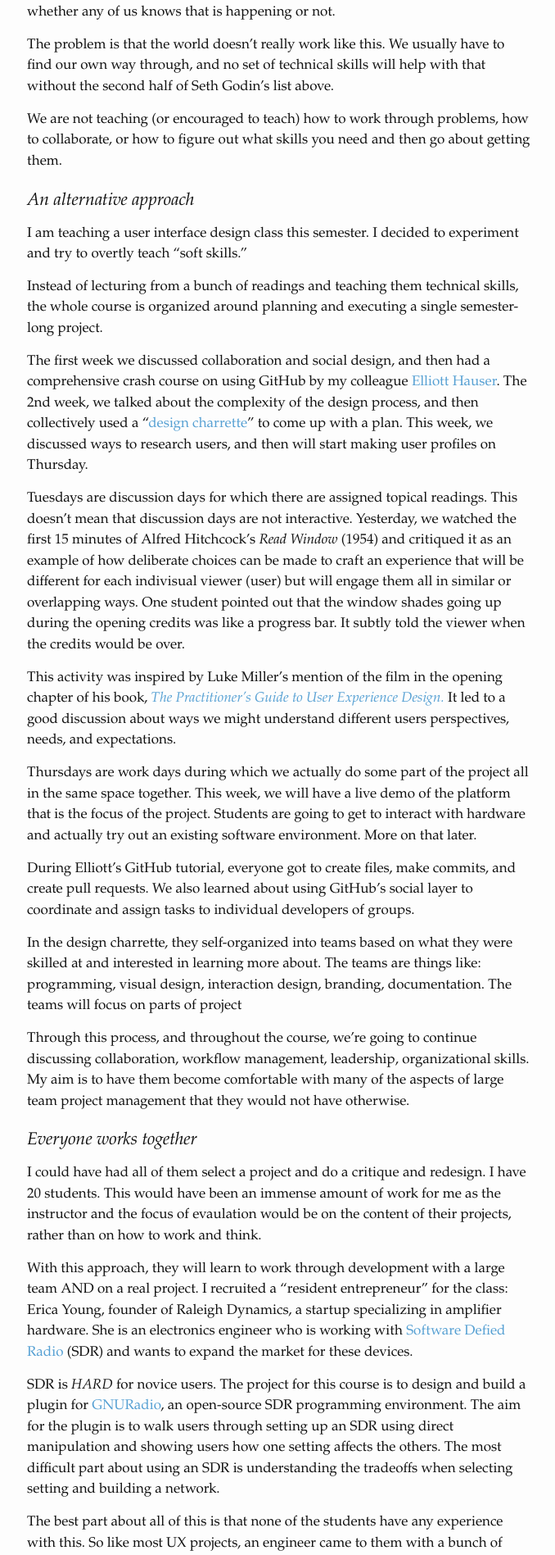
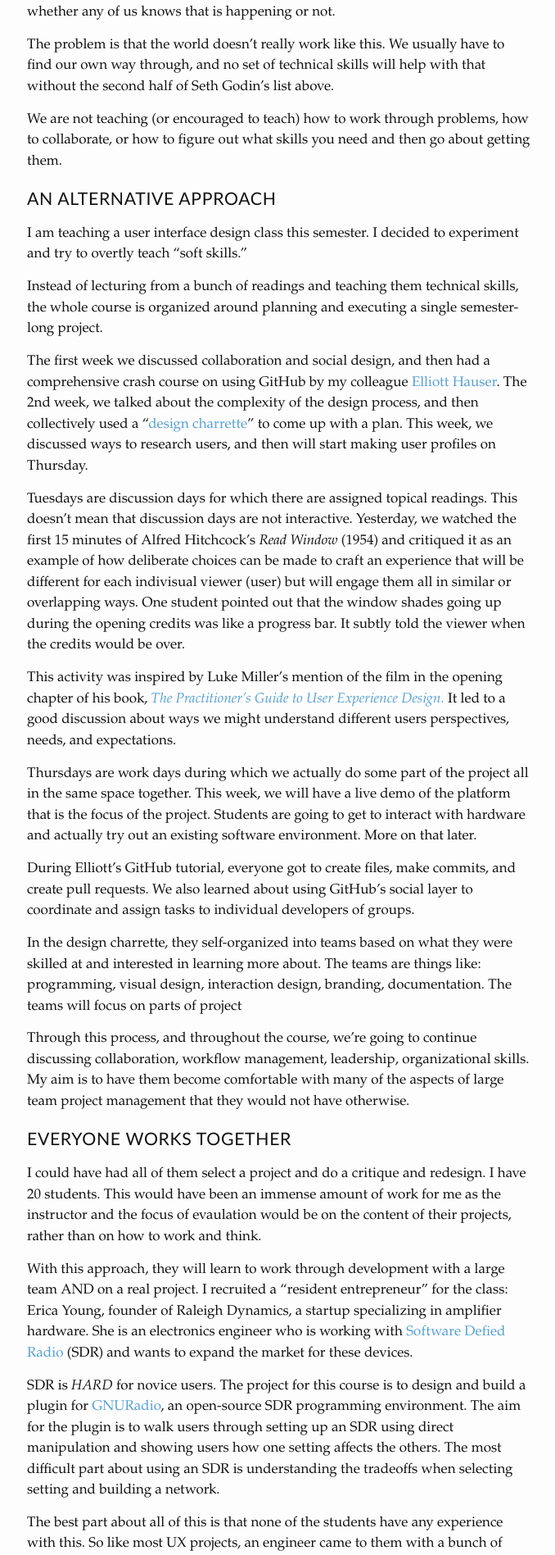
Before and after one commit to jdmar3/jdmar3.github.io, a Jekyll site: the page built from _posts/2017-02-01-teaching-soft-skills.md, in a window 1280 px wide. Shown: the part 965-2862 px from the top of the page at 82% size, without its empty margins (47-725 px from the left). Built offline with Jekyll 4.4.1, drawn with Linux system fonts in a browser that asks for light colours; Markdown is read by kramdown in place of the engine named in the settings; comment, search, counter and statistics services are not loaded.

Commit message:
edit blog

```diff
--- a/_posts/2017-02-01-teaching-soft-skills.md
+++ b/_posts/2017-02-01-teaching-soft-skills.md
@@ -31,7 +31,7 @@ We usually have to find our own way through, and no set of technical skills will
 
 We are not teaching (or encouraged to teach) how to work through problems, how to collaborate, or how to figure out what skills you need and then go about getting them.
 
-## An alternative approach
+# An alternative approach
 
 I am teaching a user interface design class this semester.
 I decided to experiment and try to overtly teach "soft skills."
@@ -65,7 +65,7 @@ The teams are things like: programming, visual design, interaction design, brand
 Through this process, and throughout the course, we're going to continue discussing collaboration, workflow management, leadership, organizational skills.
 My aim is to have them become comfortable with many of the aspects of large team project management that they would not have otherwise.
 
-## Everyone works together
+# Everyone works together
 
 I could have had all of them select a project and do a critique and redesign.
 I have 20 students.
@@ -88,7 +88,7 @@ None of the grading for the class is related to what they do for the project, bu
 It's all self- and peer-evaluation.
 My aim is to create a design team instead of a class, which then makes the course about working on a design team, linking back to theory.
 
-## Will it work?
+# Will it work?
 
 I hope it works.
 It's going well so far.
```
